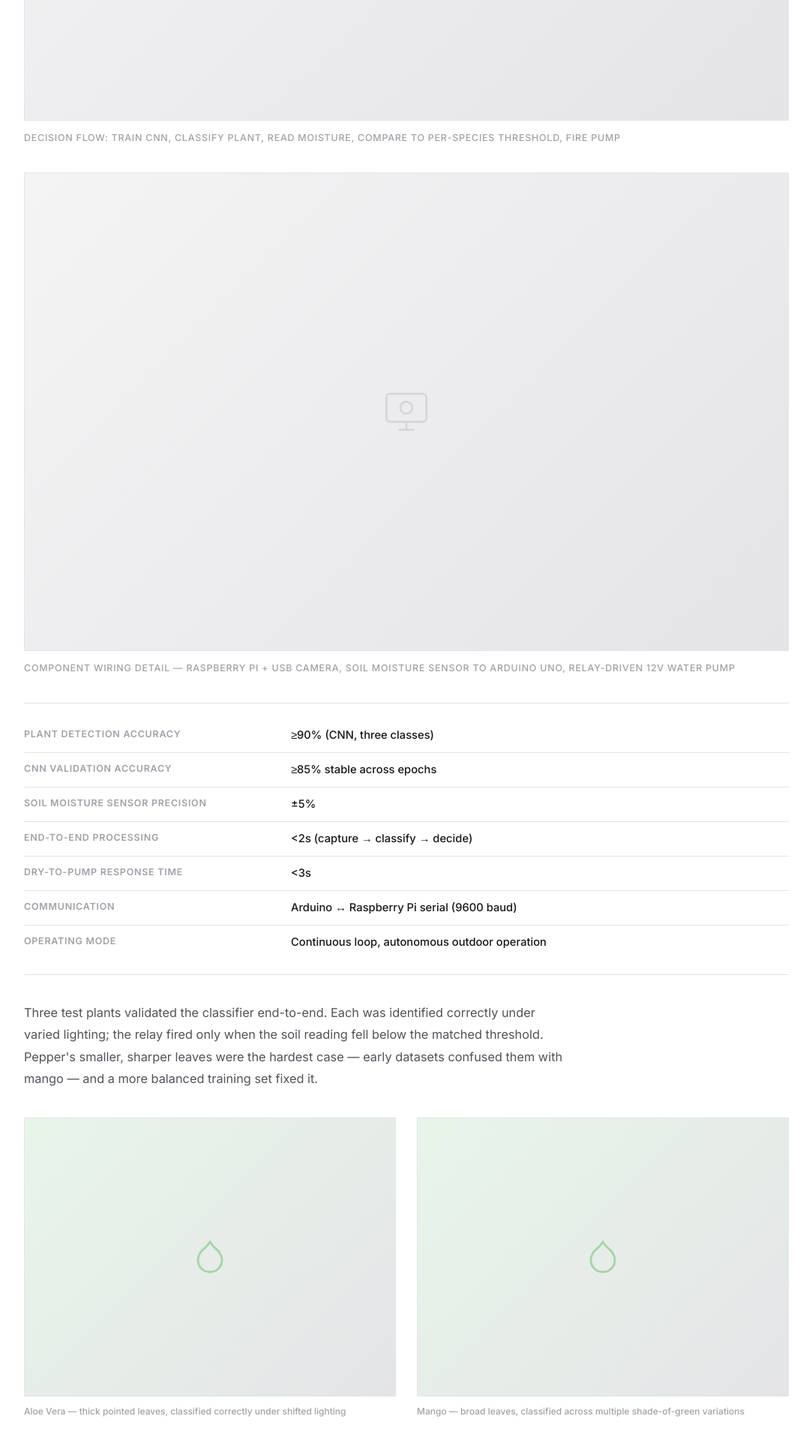
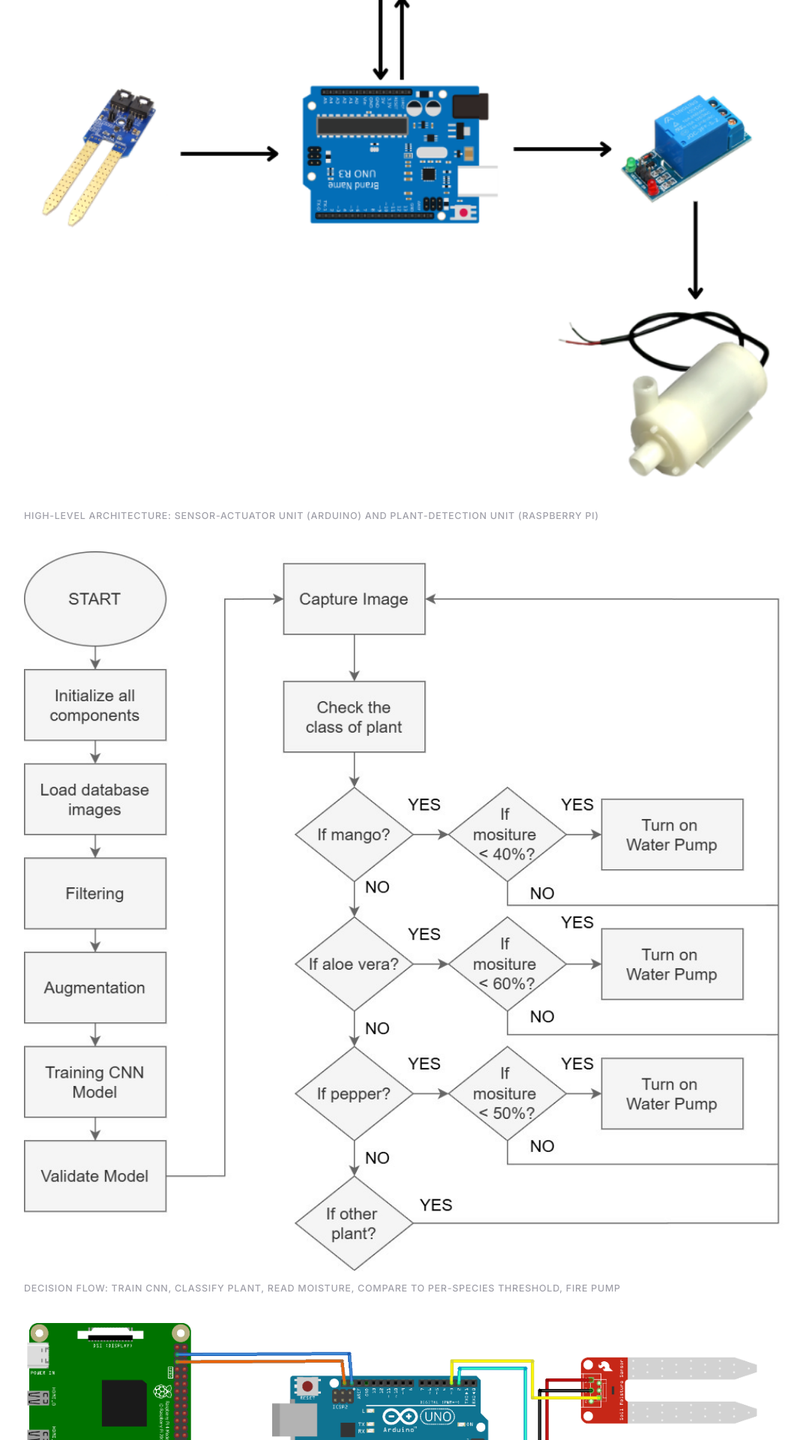
Before and after one commit to trimindai/trimind-portfolios, a web app: file src/templates/engineer/projects/smart-irrigation.html in a window 1280 px wide. Shown: the part 2320-4240 px from the top of the page at 75% size, without its empty margins (98-1181 px from the left). Run offline with its HTML, style and script files only (its server is not run), Linux system fonts and the light colour scheme.

Commit message:
feat(engineer): add real images to project detail and card
Replace all SVG placeholders with actual project images: cover,
architecture diagrams, flowchart, test plant photos, component
cost images, and Gantt chart. Card on main page now shows cover.

Co-Authored-By: Claude Opus 4.6 <noreply@anthropic.com>

```diff
--- a/public/templates/engineer/index.html
+++ b/public/templates/engineer/index.html
@@ -189,9 +189,7 @@ a:focus-visible, button:focus-visible { outline: 2px solid var(--accent); outlin
   <div class="projects-grid">
     <a href="projects/smart-irrigation.html" class="project-card" style="cursor:pointer">
       <div class="project-card-img">
-        <div class="project-card-placeholder">
-          <svg viewBox="0 0 24 24" fill="none" stroke="currentColor" stroke-width="1.5"><rect x="2" y="3" width="20" height="14" rx="2"/><path d="M8 21h8M12 17v4"/><circle cx="12" cy="10" r="3"/></svg>
-        </div>
+        <img src="/seed/smart-irrigation/cover.png" alt="Smart Irrigation System" loading="lazy">
       </div>
       <div class="project-card-body">
         <div class="project-card-type">Academic &middot; GP2</div>
--- a/src/templates/engineer/index.html
+++ b/src/templates/engineer/index.html
@@ -48,6 +48,8 @@ a:focus-visible{outline:2px solid var(--accent);outline-offset:3px}
 .project-card{display:block;border:1px solid var(--border);overflow:hidden;transition:border-color 250ms,box-shadow 250ms;background:var(--bg)}
 .project-card:hover{border-color:var(--accent);box-shadow:0 4px 24px rgba(0,0,0,0.06)}
 .project-card-img{aspect-ratio:16/10;background:var(--bg-card);overflow:hidden}
+.project-card-img img{width:100%;height:100%;object-fit:cover;transition:transform 400ms}
+.project-card:hover .project-card-img img{transform:scale(1.03)}
 .project-card-placeholder{width:100%;height:100%;display:flex;align-items:center;justify-content:center;background:linear-gradient(135deg,var(--bg-card) 0%,var(--border) 100%)}
 .project-card-placeholder svg{width:48px;height:48px;color:var(--text-muted);opacity:0.4}
 .project-card-body{padding:20px 24px 24px}
@@ -130,7 +132,7 @@ a:focus-visible{outline:2px solid var(--accent);outline-offset:3px}
   <h2 class="section-title">Projects</h2>
   <div class="projects-grid">
     <a href="projects/smart-irrigation.html" class="project-card" style="cursor:pointer">
-      <div class="project-card-img"><div class="project-card-placeholder"><svg viewBox="0 0 24 24" fill="none" stroke="currentColor" stroke-width="1.5"><rect x="2" y="3" width="20" height="14" rx="2"/><path d="M8 21h8M12 17v4"/><circle cx="12" cy="10" r="3"/></svg></div></div>
+      <div class="project-card-img"><img src="/seed/smart-irrigation/cover.png" alt="Smart Irrigation System" loading="lazy"></div>
       <div class="project-card-body">
         <div class="project-card-type">Academic &middot; GP2</div>
         <h3 class="project-card-title">Smart Irrigation System</h3>
--- a/src/templates/engineer/projects/smart-irrigation.html
+++ b/src/templates/engineer/projects/smart-irrigation.html
@@ -129,7 +129,7 @@ a:focus-visible, button:focus-visible {
 }
 
 .block-image-grid {
-  display: grid; grid-template-columns: repeat(2, 1fr); gap: 28px;
+  display: grid; grid-template-columns: repeat(auto-fit, minmax(280px, 1fr)); gap: 28px;
 }
 .block-image-grid figure { margin: 0; }
 .block-image-grid figcaption {
@@ -293,6 +293,8 @@ a:focus-visible, button:focus-visible {
 
       <h1 class="project-title">Smart Irrigation System</h1>
       <p class="project-tagline">A camera, a soil sensor, and a CNN &mdash; plants get the right amount of water without human guesswork.</p>
+
+      <img class="project-cover" src="/seed/smart-irrigation/cover.png" alt="Smart Irrigation System">
     </div>
   </section>
 
@@ -320,9 +322,7 @@ a:focus-visible, button:focus-visible {
       <!-- Block: Image — Architecture high-level -->
       <div class="block block-image">
         <figure>
-          <div style="aspect-ratio:16/10;background:linear-gradient(135deg,var(--bg-card) 0%,var(--border) 100%);display:flex;align-items:center;justify-content:center;border:1px solid var(--border)">
-            <svg viewBox="0 0 24 24" fill="none" stroke="currentColor" stroke-width="1" style="width:64px;height:64px;color:var(--text-muted);opacity:0.3"><rect x="2" y="3" width="20" height="14" rx="2"/><path d="M8 21h8M12 17v4"/><circle cx="12" cy="10" r="3"/></svg>
-          </div>
+          <img src="/seed/smart-irrigation/architecture-high-level.png" alt="High-level architecture" loading="lazy">
           <figcaption>High-level architecture: sensor-actuator unit (Arduino) and plant-detection unit (Raspberry Pi)</figcaption>
         </figure>
       </div>
@@ -330,9 +330,7 @@ a:focus-visible, button:focus-visible {
       <!-- Block: Image — Flowchart -->
       <div class="block block-image">
         <figure>
-          <div style="aspect-ratio:16/10;background:linear-gradient(135deg,var(--bg-card) 0%,var(--border) 100%);display:flex;align-items:center;justify-content:center;border:1px solid var(--border)">
-            <svg viewBox="0 0 24 24" fill="none" stroke="currentColor" stroke-width="1" style="width:64px;height:64px;color:var(--text-muted);opacity:0.3"><rect x="2" y="3" width="20" height="14" rx="2"/><path d="M8 21h8M12 17v4"/><circle cx="12" cy="10" r="3"/></svg>
-          </div>
+          <img src="/seed/smart-irrigation/flowchart.png" alt="Decision flowchart" loading="lazy">
           <figcaption>Decision flow: train CNN, classify plant, read moisture, compare to per-species threshold, fire pump</figcaption>
         </figure>
       </div>
@@ -340,9 +338,7 @@ a:focus-visible, button:focus-visible {
       <!-- Block: Image — Low-level wiring -->
       <div class="block block-image">
         <figure>
-          <div style="aspect-ratio:16/10;background:linear-gradient(135deg,var(--bg-card) 0%,var(--border) 100%);display:flex;align-items:center;justify-content:center;border:1px solid var(--border)">
-            <svg viewBox="0 0 24 24" fill="none" stroke="currentColor" stroke-width="1" style="width:64px;height:64px;color:var(--text-muted);opacity:0.3"><rect x="2" y="3" width="20" height="14" rx="2"/><path d="M8 21h8M12 17v4"/><circle cx="12" cy="10" r="3"/></svg>
-          </div>
+          <img src="/seed/smart-irrigation/architecture-low-level.png" alt="Component wiring detail" loading="lazy">
           <figcaption>Component wiring detail &mdash; Raspberry Pi + USB camera, soil moisture sensor to Arduino UNO, relay-driven 12V water pump</figcaption>
         </figure>
       </div>
@@ -387,16 +383,16 @@ a:focus-visible, button:focus-visible {
       <!-- Block: Image Grid — Test plants -->
       <div class="block block-image-grid">
         <figure>
-          <div style="aspect-ratio:4/3;background:linear-gradient(135deg,#e8f5e9 0%,var(--border) 100%);display:flex;align-items:center;justify-content:center;border:1px solid var(--border)">
-            <svg viewBox="0 0 24 24" fill="none" stroke="#4caf50" stroke-width="1.5" style="width:48px;height:48px;opacity:0.4"><path d="M12 22c-4 0-8-3-8-8 0-3 2-6 4-7.5C10 5 12 2 12 2s2 3 4 4.5c2 1.5 4 4.5 4 7.5 0 5-4 8-8 8z"/></svg>
-          </div>
+          <img src="/seed/smart-irrigation/test-aloe-vera.jpg" alt="Aloe Vera test" loading="lazy">
           <figcaption>Aloe Vera &mdash; thick pointed leaves, classified correctly under shifted lighting</figcaption>
         </figure>
         <figure>
-          <div style="aspect-ratio:4/3;background:linear-gradient(135deg,#e8f5e9 0%,var(--border) 100%);display:flex;align-items:center;justify-content:center;border:1px solid var(--border)">
-            <svg viewBox="0 0 24 24" fill="none" stroke="#4caf50" stroke-width="1.5" style="width:48px;height:48px;opacity:0.4"><path d="M12 22c-4 0-8-3-8-8 0-3 2-6 4-7.5C10 5 12 2 12 2s2 3 4 4.5c2 1.5 4 4.5 4 7.5 0 5-4 8-8 8z"/></svg>
-          </div>
+          <img src="/seed/smart-irrigation/test-mango.jpg" alt="Mango test" loading="lazy">
           <figcaption>Mango &mdash; broad leaves, classified across multiple shade-of-green variations</figcaption>
+        </figure>
+        <figure>
+          <img src="/seed/smart-irrigation/test-pepper.jpg" alt="Pepper test" loading="lazy">
+          <figcaption>Pepper &mdash; smaller leaves, required dataset rebalancing to disambiguate</figcaption>
         </figure>
       </div>
 
@@ -432,6 +428,30 @@ a:focus-visible, button:focus-visible {
         </div>
       </div>
 
+      <!-- Block: Image Grid — Components -->
+      <div class="block block-image-grid">
+        <figure>
+          <img src="/seed/smart-irrigation/cost-raspberry-pi.jpg" alt="Raspberry Pi" loading="lazy">
+          <figcaption>Raspberry Pi &mdash; 20 KWD</figcaption>
+        </figure>
+        <figure>
+          <img src="/seed/smart-irrigation/cost-arduino.jpg" alt="Arduino UNO" loading="lazy">
+          <figcaption>Arduino UNO &mdash; 8 KWD</figcaption>
+        </figure>
+        <figure>
+          <img src="/seed/smart-irrigation/cost-usb-camera.jpg" alt="USB Camera" loading="lazy">
+          <figcaption>USB Camera &mdash; 10 KWD</figcaption>
+        </figure>
+        <figure>
+          <img src="/seed/smart-irrigation/cost-soil-sensor.jpg" alt="Soil Moisture Sensor" loading="lazy">
+          <figcaption>Soil Moisture Sensor &mdash; 5 KWD</figcaption>
+        </figure>
+        <figure>
+          <img src="/seed/smart-irrigation/cost-relay-pump.jpg" alt="Relay + Water Pump" loading="lazy">
+          <figcaption>Relay Module + Water Pump &mdash; 12 KWD</figcaption>
+        </figure>
+      </div>
+
       <!-- Block: Challenge — Sensor noise -->
       <div class="block block-challenge">
         <div class="block-challenge-label">Challenge</div>
@@ -456,6 +476,14 @@ a:focus-visible, button:focus-visible {
           <li>IEEE 1451.0 &mdash; Smart transducer interface &mdash; applied to sensor/actuator wiring</li>
           <li>IEC 61131 &mdash; Programmable controller standard &mdash; applied to Arduino + Pi control logic</li>
         </ul>
+      </div>
+
+      <!-- Block: Image — Gantt Chart -->
+      <div class="block block-image">
+        <figure>
+          <img src="/seed/smart-irrigation/gantt-chart.png" alt="Project timeline Gantt chart" loading="lazy">
+          <figcaption>Project timeline &mdash; Gantt chart showing task distribution across Fall 2025 semester</figcaption>
+        </figure>
       </div>
 
       <!-- Block: Paragraph — Conclusion -->
```
Also changed, not shown: public/templates/engineer/projects/smart-irrigation.html (+44 -16 lines).
